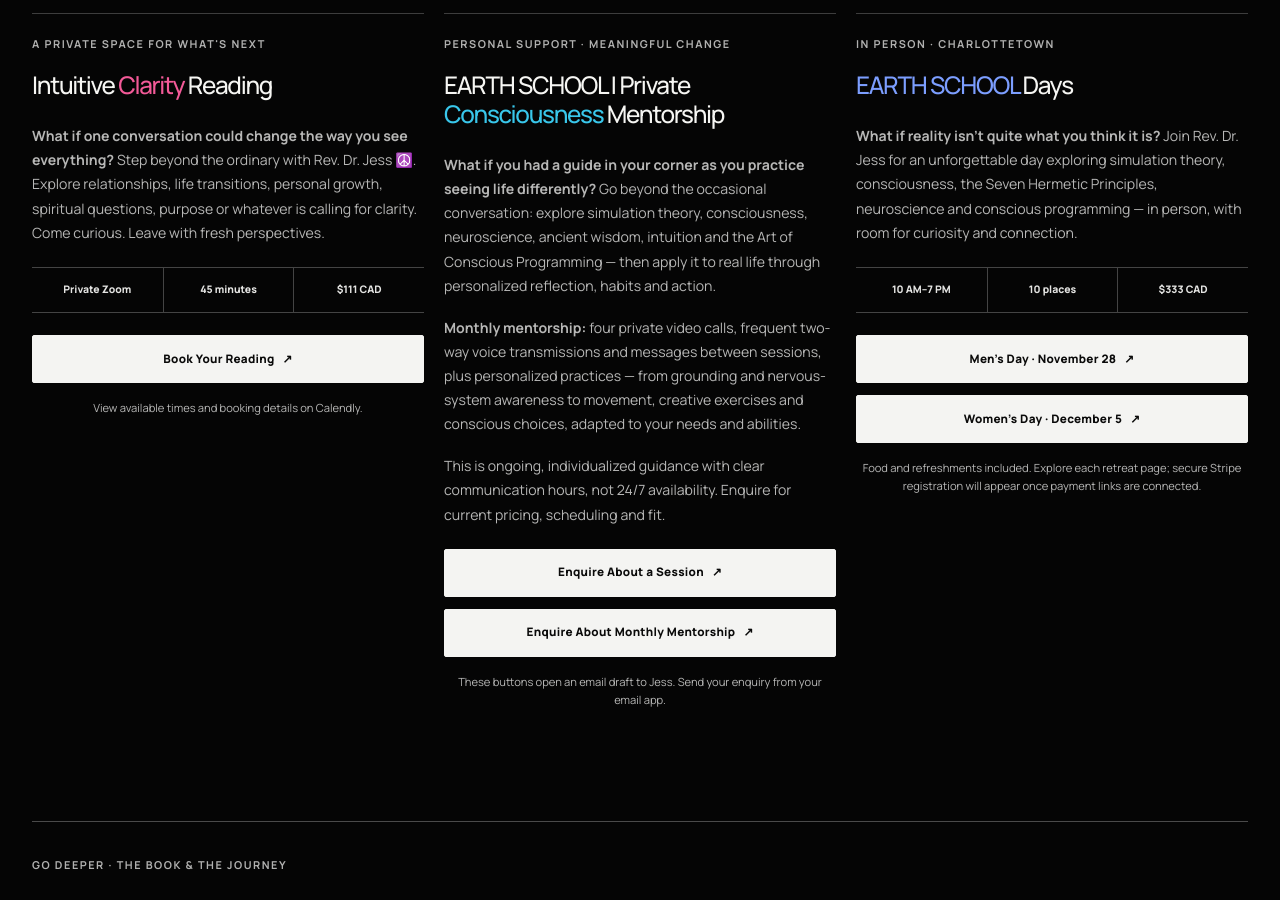
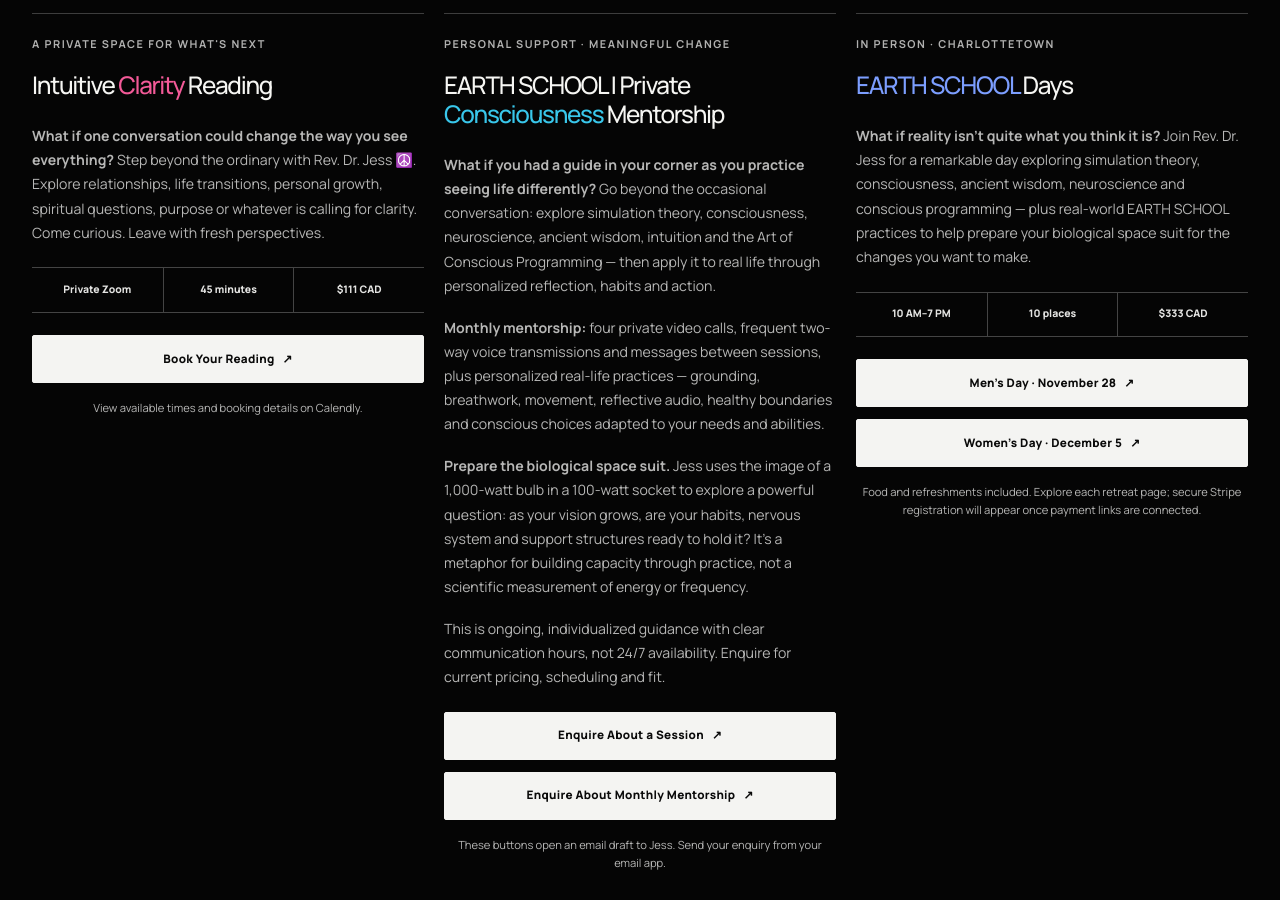
Before and after one commit to jessgoodvibesonly/jessgoodvibesonly, a Next.js app: page / in a window 1280 px wide. Shown: the part 8140-9040 px from the top of the page. Built offline with nearby package versions, Linux system fonts and the light colour scheme; a web font is replaced by a local one.

Commit message:
Integrate EARTH SCHOOL practice teachings and biological space suit capacity metaphor

```diff
--- a/app/components/PrivateSessions.tsx
+++ b/app/components/PrivateSessions.tsx
@@ -46,7 +46,8 @@ export function PrivateSessions() {
           <p className="service-label">Personal support · meaningful change</p>
           <h3>EARTH SCHOOL | Private <span className="color-pop pop-cyan">Consciousness</span> Mentorship</h3>
           <p className="service-description"><strong>What if you had a guide in your corner as you practice seeing life differently?</strong> Go beyond the occasional conversation: explore simulation theory, consciousness, neuroscience, ancient wisdom, intuition and the Art of Conscious Programming — then apply it to real life through personalized reflection, habits and action.</p>
-          <p className="service-description"><strong>Monthly mentorship:</strong> four private video calls, frequent two-way voice transmissions and messages between sessions, plus personalized practices — from grounding and nervous-system awareness to movement, creative exercises and conscious choices, adapted to your needs and abilities.</p>
+          <p className="service-description"><strong>Monthly mentorship:</strong> four private video calls, frequent two-way voice transmissions and messages between sessions, plus personalized real-life practices — grounding, breathwork, movement, reflective audio, healthy boundaries and conscious choices adapted to your needs and abilities.</p>
+          <p className="service-description"><strong>Prepare the biological space suit.</strong> Jess uses the image of a 1,000-watt bulb in a 100-watt socket to explore a powerful question: as your vision grows, are your habits, nervous system and support structures ready to hold it? It’s a metaphor for building capacity through practice, not a scientific measurement of energy or frequency.</p>
           <p className="service-description">This is ongoing, individualized guidance with clear communication hours, not 24/7 availability. Enquire for current pricing, scheduling and fit.</p>
           <div style={{ display: "grid", gap: ".75rem", marginTop: "1.4rem" }}>
             <a className="btn service-booking-button" href={singleSessionUrl}>Enquire About a Session <span aria-hidden="true">↗</span></a>
@@ -59,7 +60,7 @@ export function PrivateSessions() {
           <div className="service-card-marker" aria-hidden="true"><span>03</span></div>
           <p className="service-label">In person · Charlottetown</p>
           <h3><span className="color-pop pop-blue">EARTH SCHOOL</span> Days</h3>
-          <p className="service-description"><strong>What if reality isn’t quite what you think it is?</strong> Join Rev. Dr. Jess for an unforgettable day exploring simulation theory, consciousness, the Seven Hermetic Principles, neuroscience and conscious programming — in person, with room for curiosity and connection.</p>
+          <p className="service-description"><strong>What if reality isn’t quite what you think it is?</strong> Join Rev. Dr. Jess for a remarkable day exploring simulation theory, consciousness, ancient wisdom, neuroscience and conscious programming — plus real-world EARTH SCHOOL practices to help prepare your biological space suit for the changes you want to make.</p>
           <ul className="service-details" aria-label="Event details"><li>10 AM–7 PM</li><li>10 places</li><li>$333 CAD</li></ul>
           <div style={{ display: "grid", gap: ".75rem" }}>
             <a className="btn service-booking-button" href="/earth-school-mens-day">Men’s Day · November 28 <span aria-hidden="true">↗</span></a>
```
